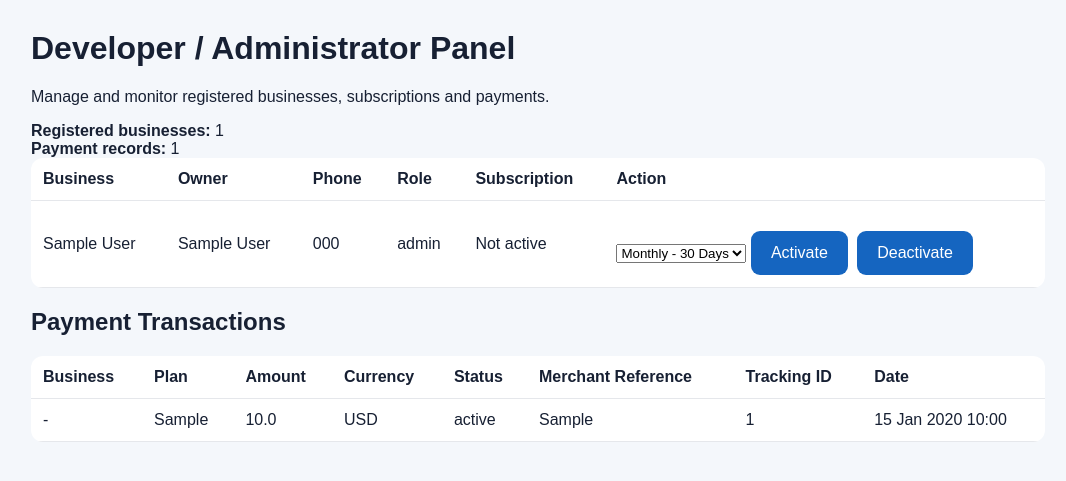
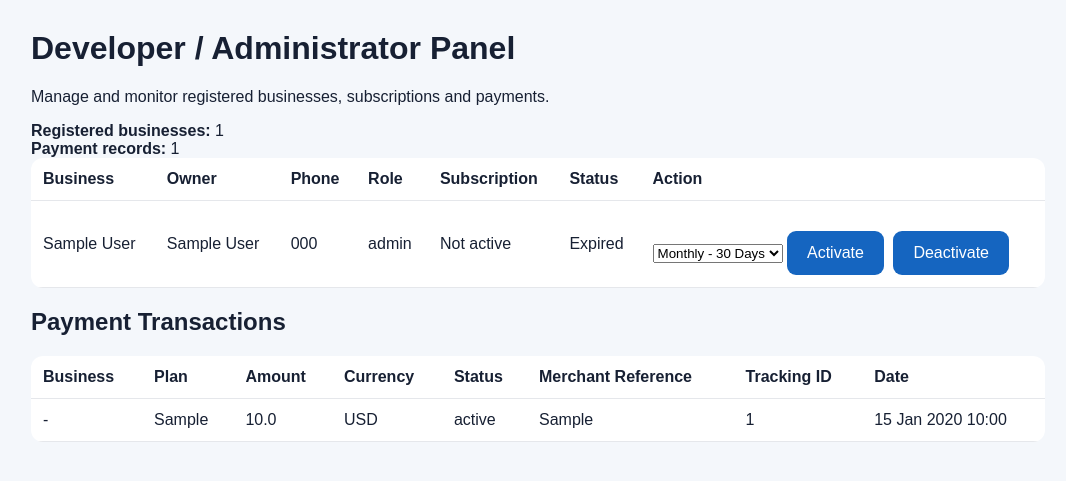
Before and after one commit to Okidi-richard/Business-Sales-Tracker, a Flask app: page /admin in a window 1280 px wide. Shown: the part 48-529 px from the top of the page, without its empty margins (102-1168 px from the left). Run offline with Flask 3, Linux system fonts and the light colour scheme; the visitor is signed in with stand-in values (Sample User, id 1); tables that the repository leaves empty hold one stand-in row (values such as "Sample post").

Commit message:
Enhance admin table with status and subscription columns
Added 'Status' and 'Subscription' columns to the admin table.

```diff
--- a/templates/admin.html
+++ b/templates/admin.html
@@ -26,6 +26,7 @@
             <th>Phone</th>
             <th>Role</th>
             <th>Subscription</th>
+<th>Status</th>
             <th>Action</th>
         </tr>
 
@@ -43,6 +44,14 @@
                     Not active
                 {% endif %}
             </td>
+
+    <td>
+    {% if u.subscription_active() %}
+        Active
+    {% else %}
+        Expired
+    {% endif %}
+</td>
 
            <td>
     <form method="POST"
```
